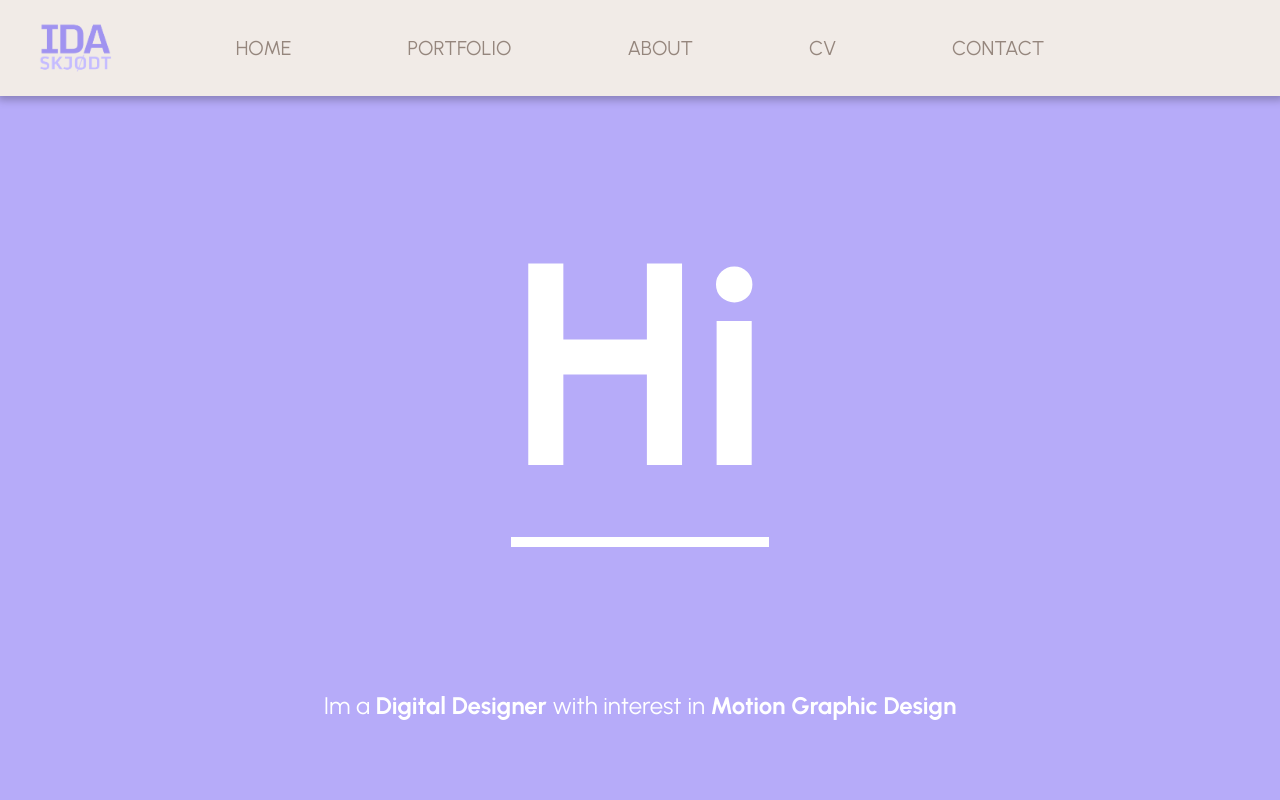
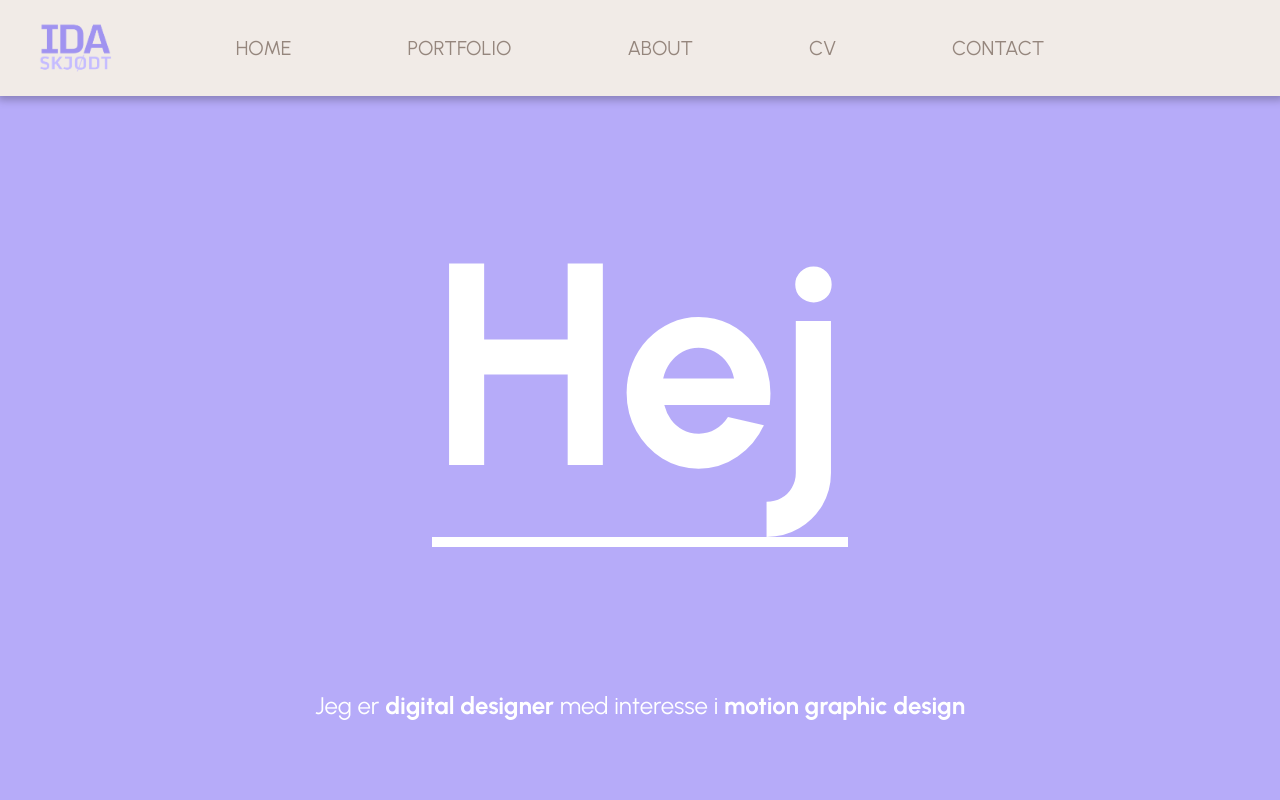
Before and after one commit to Piotr20/ida-skjodt-olesen-portfolio, a Vue app: page / in a window 1280 px wide. Shown: the top 800 px of the page. Built offline with nearby package versions, Linux system fonts and the light colour scheme.

Commit message:
Intro section update

```diff
--- a/src/components/introSection.vue
+++ b/src/components/introSection.vue
@@ -1,9 +1,9 @@
 <template>
   <section id="home">
-    <h1 class="intro-anim">Hi</h1>
+    <h1 class="intro-anim">Hej</h1>
     <h2 class="intro-anim">
-      Im a <strong>Digital Designer</strong> with interest in
-      <strong>Motion Graphic Design</strong>
+      Jeg er <strong>digital designer</strong> med interesse i
+      <strong>motion graphic design</strong>
     </h2>
   </section>
 </template>
```
